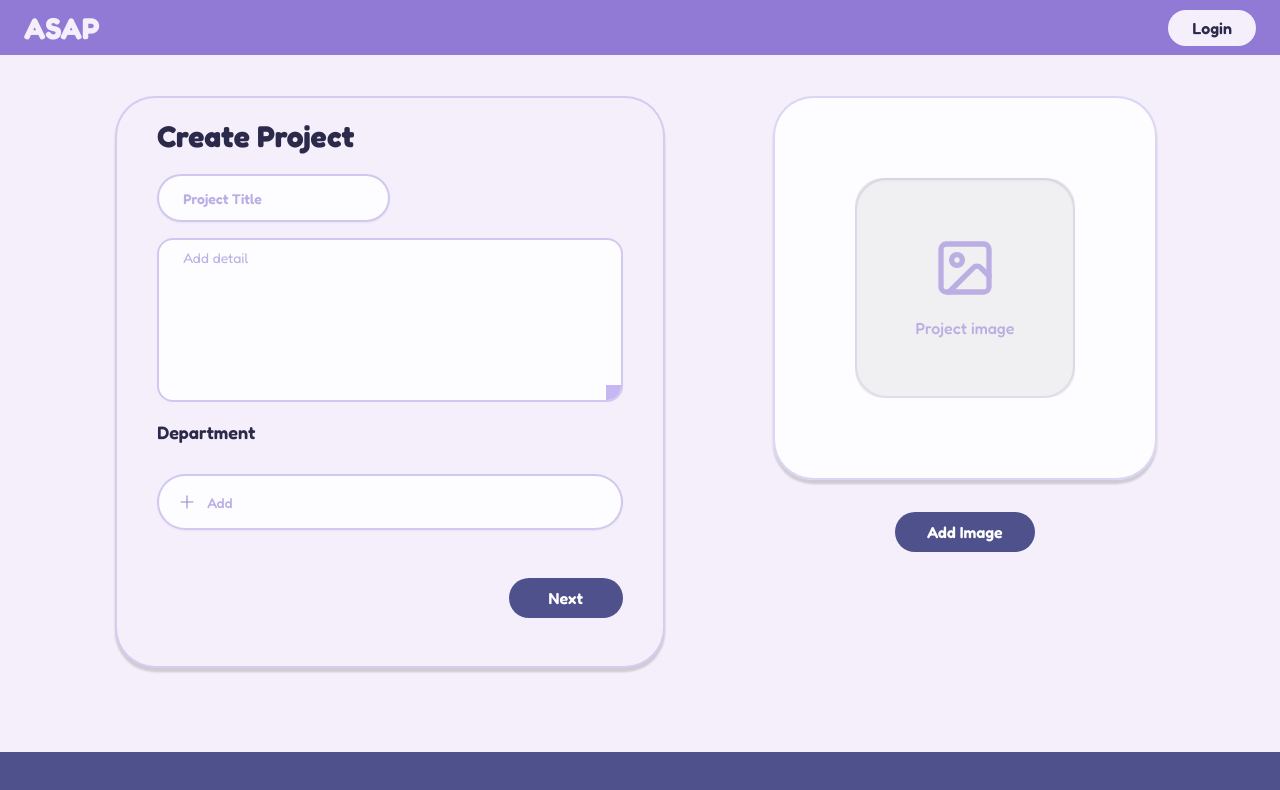
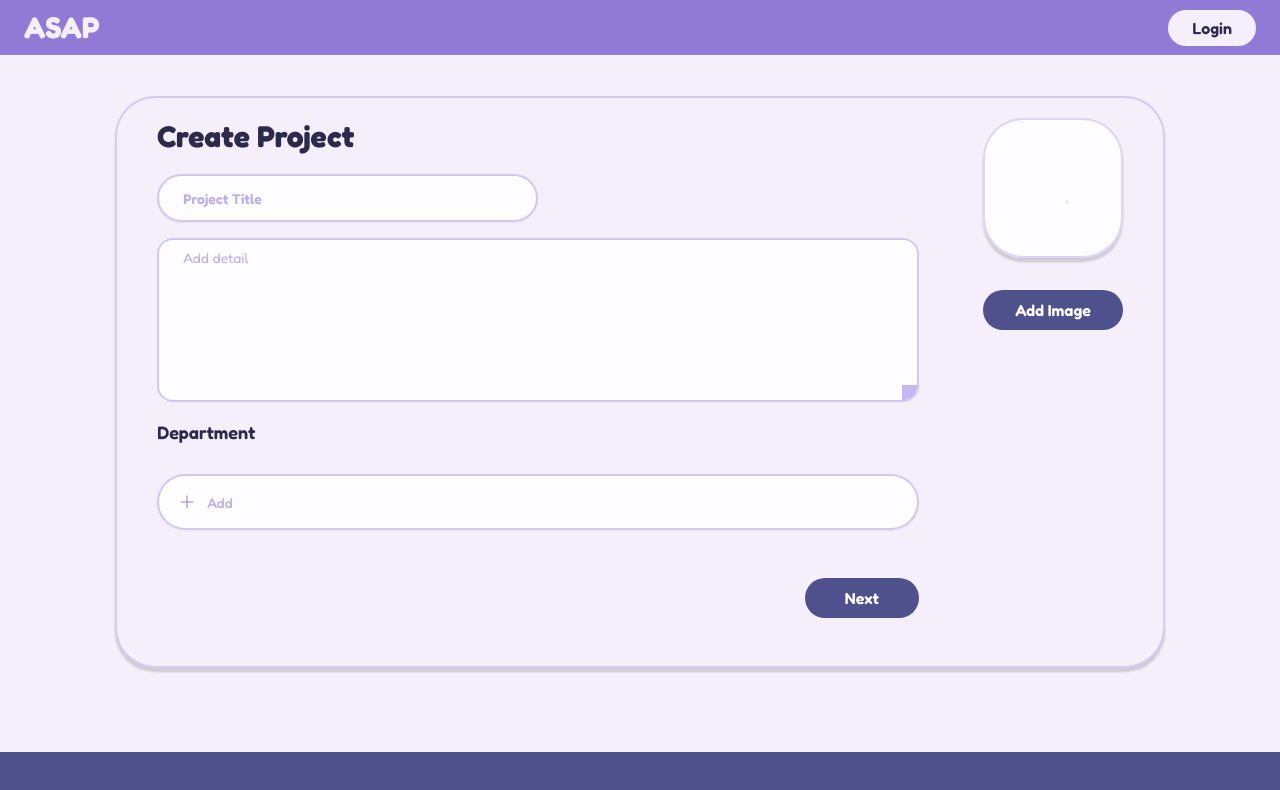
Before and after one commit to LUNATIX-04/Software-Engineering, a Next.js app: page /Projects/create in a window 1280 px wide. Shown: the top 790 px of the page. Built offline with nearby package versions, Linux system fonts and the light colour scheme; no server answers.

Commit message:
ADR-001, Secure Auth adjustment

```diff
--- a/src/components/layout/AppShell.tsx
+++ b/src/components/layout/AppShell.tsx
@@ -21,6 +21,8 @@ import { DropdownMenuLabel } from "@radix-ui/react-dropdown-menu"
 type AppShellProps = {
   children: ReactNode
 }
+
+type SignOutRedirect = "homepage" | "google" | "none"
 
 export default function AppShell({ children }: AppShellProps) {
   const pathname = usePathname()
@@ -77,16 +79,32 @@ export default function AppShell({ children }: AppShellProps) {
     }
   }, [supabase])
 
-  const handleSignOut = useCallback(async () => {
+  const handleSignOut = useCallback(async (options?: { redirect?: SignOutRedirect }) => {
     setAuthLoading(true)
     const { error } = await supabase.auth.signOut()
     if (error) {
       console.error("Failed to sign out", error)
+      setAuthLoading(false)
+      return
+    }
+    setAccountMenuOpen(false)
+    const redirect = options?.redirect ?? "homepage"
+    if (redirect === "google") {
+      await handleGoogleSignIn()
+      return
     }
     setAuthLoading(false)
-    setAccountMenuOpen(false)
+    if (redirect === "homepage") {
       router.push("/Homepage")
-  }, [router, supabase])
+    }
+  }, [handleGoogleSignIn, router, supabase])
+
+  const handleLogoClick = useCallback(() => {
+    if (isHomepage) {
+      return
+    }
+    router.push("/Homepage")
+  }, [isHomepage, router])
 
   const authenticatedUser = session?.user ?? null
   const avatarUrl =
@@ -111,56 +129,12 @@ export default function AppShell({ children }: AppShellProps) {
     <UserIcon className="size-7 text-button-foreground-on-nav" />
   )
 
-  const header = (() => {
-    if (isHomepage) {
-      return (
-        <header className="fixed inset-x-0 top-0 z-50 bg-primary px-[clamp(1.5rem,1vw,3rem)] py-[clamp(0.6rem,1vh,1rem)] ">
-          <div className="flex items-center justify-between">
-            <div className="flex items-center space-x-[clamp(1.5rem,7vw,7rem)]">
-              <h1 className="text-primary-foreground text-3xl font-bold leading-none select-none" draggable={false}>
-                ASAP
-              </h1>
-            </div>
-            {authenticatedUser ? (
-              <div className="flex items-center gap-3">
-                <span className="hidden text-button-foreground-on-nav text-base font-semibold sm:inline">
-                  {authenticatedUser.email}
-                </span>
-                <Button
-                  variant="secondary"
-                  className="bg-button-background-on-nav text-button-foreground-on-nav hover:bg-button-hover-background-on-nav rounded-full px-[clamp(2.5rem,5vw,4rem)] py-[clamp(0.5rem,1.6vh,0.85rem)] text-[clamp(1rem,2.1vw,1.15rem)] font-semibold"
-                  onClick={handleSignOut}
-                  disabled={authLoading}
-                >
-                  Log out
-                </Button>
-              </div>
-            ) : (
-              <Button
-                variant="secondary"
-                className="bg-button-background-on-nav text-button-foreground-on-nav hover:bg-button-hover-background-on-nav rounded-full ml-40 px-[clamp(2.5rem,5vw,4rem)] py-[clamp(0.5rem,1.6vh,0.85rem)] text-[clamp(1rem,2.1vw,1.15rem)] font-semibold"
-                onClick={handleGoogleSignIn}
-                disabled={authLoading}
-              >
-                {authLoading ? "Loading..." : "Login"}
-              </Button>
-            )}
-          </div>
-        </header>
-      )
+  const renderAccountDropdown = (redirect: SignOutRedirect) => {
+    if (!authenticatedUser) {
+      return null
     }
 
-    if (isProjects) {
     return (
-        <header className="fixed inset-x-0 top-0 z-50 bg-primary px-[clamp(1.5rem,1vw,3rem)] py-[clamp(0.6rem,1vh,1rem)] ">
-          <div className="flex items-center justify-between">
-            <div className="flex items-center space-x-[clamp(1.5rem,7vw,7rem)]">
-              <h1 className="text-primary-foreground text-3xl font-bold leading-none select-none" draggable={false}>
-                ASAP
-              </h1>
-            </div>
-            <div className="flex items-center gap-2">
-              {authenticatedUser ? (
       <DropdownMenu modal={false} onOpenChange={setAccountMenuOpen}>
         <DropdownMenuTrigger asChild>
           <Button
@@ -187,12 +161,88 @@ export default function AppShell({ children }: AppShellProps) {
           </DropdownMenuItem>
           <DropdownMenuItem
             className="text-button-foreground-on-nav hover:bg-button-hover-background-on-nav rounded-xl py-3 px-4 cursor-pointer text-base"
-                      onSelect={handleSignOut}
+            onSelect={() => handleSignOut({ redirect })}
           >
             Log out
           </DropdownMenuItem>
         </DropdownMenuContent>
       </DropdownMenu>
+    )
+  }
+
+  const header = (() => {
+    if (isHomepage) {
+      return (
+        <header className="fixed inset-x-0 top-0 z-50 bg-primary px-[clamp(1.5rem,1vw,3rem)] py-[clamp(0.6rem,1vh,1rem)] ">
+          <div className="flex items-center justify-between">
+            <div className="flex items-center space-x-[clamp(1.5rem,7vw,7rem)]">
+              <button
+                type="button"
+                onClick={handleLogoClick}
+                disabled={isHomepage}
+                className={cn(
+                  "rounded-full bg-transparent p-0 text-left focus-visible:outline-none focus-visible:ring-2 focus-visible:ring-button-foreground-on-nav/40",
+                  isHomepage ? "cursor-default" : "cursor-pointer"
+                )}
+                aria-label={isHomepage ? "ASAP" : "Go to homepage"}
+              >
+                <span
+                  className="text-primary-foreground text-3xl font-bold leading-none select-none"
+                  draggable={false}
+                  role="heading"
+                  aria-level={1}
+                >
+                  ASAP
+                </span>
+              </button>
+            </div>
+            <div className="flex items-center gap-2">
+              {authenticatedUser ? (
+                renderAccountDropdown("google")
+              ) : (
+                <Button
+                  variant="secondary"
+                  className="bg-button-background-on-nav text-button-foreground-on-nav hover:bg-button-hover-background-on-nav rounded-full px-[clamp(2.5rem,5vw,4rem)] py-[clamp(0.5rem,1.6vh,0.85rem)] text-[clamp(1rem,2.1vw,1.15rem)] font-semibold"
+                  onClick={handleGoogleSignIn}
+                  disabled={authLoading}
+                >
+                  {authLoading ? "Loading..." : "Login"}
+                </Button>
+              )}
+            </div>
+          </div>
+        </header>
+      )
+    }
+
+    if (isProjects) {
+      return (
+        <header className="fixed inset-x-0 top-0 z-50 bg-primary px-[clamp(1.5rem,1vw,3rem)] py-[clamp(0.6rem,1vh,1rem)] ">
+          <div className="flex items-center justify-between">
+            <div className="flex items-center space-x-[clamp(1.5rem,7vw,7rem)]">
+              <button
+                type="button"
+                onClick={handleLogoClick}
+                disabled={isHomepage}
+                className={cn(
+                  "rounded-full bg-transparent p-0 text-left focus-visible:outline-none focus-visible:ring-2 focus-visible:ring-button-foreground-on-nav/40",
+                  isHomepage ? "cursor-default" : "cursor-pointer"
+                )}
+                aria-label={isHomepage ? "ASAP" : "Go to homepage"}
+              >
+                <span
+                  className="text-primary-foreground text-3xl font-bold leading-none select-none"
+                  draggable={false}
+                  role="heading"
+                  aria-level={1}
+                >
+                  ASAP
+                </span>
+              </button>
+            </div>
+            <div className="flex items-center gap-2">
+              {authenticatedUser ? (
+                renderAccountDropdown("homepage")
               ) : (
                 <Button
                   variant="secondary"
--- a/src/components/projects/ProjectForm.tsx
+++ b/src/components/projects/ProjectForm.tsx
@@ -328,6 +328,12 @@ export function ProjectForm({
   const [zoomInputValue, setZoomInputValue] = useState(DEFAULT_ZOOM.toFixed(2))
   const [internalSubmitting, setInternalSubmitting] = useState(false)
   const [isDraggingCrop, setIsDraggingCrop] = useState(false)
+  const [isCompactLayout, setIsCompactLayout] = useState<boolean>(() => {
+    if (typeof window === "undefined") {
+      return false
+    }
+    return window.matchMedia("(max-width: 1023px)").matches
+  })
 
   useEffect(() => {
     setTitle(normalizedInitial.title)
@@ -363,6 +369,34 @@ export function ProjectForm({
       setZoomInputValue(DEFAULT_ZOOM.toFixed(2))
     }
   }, [imagePreview])
+
+  useEffect(() => {
+    if (typeof window === "undefined") {
+      return
+    }
+
+    const mediaQuery = window.matchMedia("(max-width: 1023px)")
+    const updateMatch = () => setIsCompactLayout(mediaQuery.matches)
+
+    updateMatch()
+
+    if (typeof mediaQuery.addEventListener === "function") {
+      mediaQuery.addEventListener("change", updateMatch)
+    } else {
+      // Fallback for older browsers
+      // eslint-disable-next-line deprecation/deprecation
+      mediaQuery.addListener(updateMatch)
+    }
+
+    return () => {
+      if (typeof mediaQuery.removeEventListener === "function") {
+        mediaQuery.removeEventListener("change", updateMatch)
+      } else {
+        // eslint-disable-next-line deprecation/deprecation
+        mediaQuery.removeListener(updateMatch)
+      }
+    }
+  }, [])
 
   const applyZoom = (value: number | ((current: number) => number)) => {
     setImageZoom((prevZoom) => {
@@ -762,6 +796,131 @@ export function ProjectForm({
     willChange: "transform",
   }
 
+  const renderPreviewContent = (options?: {
+    wrapperClassName?: string
+    attachScrollEffects?: boolean
+  }) => {
+    const { wrapperClassName, attachScrollEffects = true } = options ?? {}
+
+    const combinedClassName = ["flex flex-col gap-8", wrapperClassName]
+      .filter(Boolean)
+      .join(" ")
+
+    return (
+      <div className={combinedClassName}>
+        <div
+          ref={attachScrollEffects ? previewCardRef : undefined}
+          className="relative w-full max-w-sm overflow-hidden rounded-[2.5rem] border-2 border-primary/30 bg-white/80 shadow-[0_4px_2px_0.15px_rgba(0,1,0,0.15)]"
+        >
+          <div className="relative aspect-square w-full">
+            <div className="pointer-events-none absolute inset-20 rounded-[2rem] border-2 border-primary/15" aria-hidden />
+            <div
+              ref={previewImageContainerRef}
+              className={[
+                "absolute inset-20 overflow-hidden rounded-[1.75rem] bg-black/5 shadow-inner",
+                imagePreview ? (isDraggingCrop ? "cursor-grabbing" : "cursor-grab") : "",
+                imagePreview ? "select-none touch-none" : "",
+              ]
+                .filter(Boolean)
+                .join(" ")}
+              onPointerDown={handleCropPointerDown}
+              onPointerMove={handleCropPointerMove}
+              onPointerUp={endCropDragging}
+              onPointerCancel={endCropDragging}
+            >
+              {imagePreview ? (
+                <>
+                  <img
+                    src={imagePreview}
+                    alt="Selected preview"
+                    className="h-full w-full object-cover transition-transform duration-500 ease-out"
+                    style={previewImageStyle}
+                  />
+                  <div className="pointer-events-none absolute inset-0 ring-1 ring-inset ring-white/40" aria-hidden />
+                </>
+              ) : (
+                <div
+                  className="flex h-full w-full flex-col items-center justify-center gap-4 text-primary transition-[transform,opacity] duration-500 ease-out"
+                  style={{
+                    transform: "translateY(calc(var(--preview-scroll-progress, 0) * 0px))",
+                    opacity: "calc(0.6 + var(--preview-scroll-opacity, 1) - 1)",
+                  }}
+                >
+                  <ImageIcon className="size-16" />
+                  <p className="text-base font-medium">Project image</p>
+                </div>
+              )}
+            </div>
+          </div>
+        </div>
+        {imagePreview ? (
+          <div className="flex items-center justify-center gap-4 px-4 text-sm text-muted-foreground">
+            <div className="flex items-center gap-2 rounded-full border border-primary/20 bg-white/70 px-3 py-1.5 shadow-sm backdrop-blur-sm">
+              <button
+                type="button"
+                onClick={handleZoomOut}
+                className={zoomButtonClass}
+                disabled={isZoomOutDisabled}
+                aria-label="Zoom out"
+              >
+                <Minus className="size-4" aria-hidden />
+              </button>
+              <div className="flex items-center gap-1">
+                <input
+                  type="number"
+                  inputMode="decimal"
+                  min={MIN_ZOOM.toFixed(2)}
+                  max={MAX_ZOOM.toFixed(2)}
+                  step="0.01"
+                  value={zoomInputValue}
+                  onChange={handleZoomInputChange}
+                  onBlur={handleZoomInputBlur}
+                  onKeyDown={handleZoomInputKeyDown}
+                  className={zoomInputClass}
+                  aria-label="Set zoom level"
+                  disabled={!imagePreview}
+                />
+                <span className="text-sm font-semibold text-foreground">x</span>
+              </div>
+              <button
+                type="button"
+                onClick={handleZoomIn}
+                className={zoomButtonClass}
+                disabled={isZoomInDisabled}
+                aria-label="Zoom in"
+              >
+                <Plus className="size-4" aria-hidden />
+              </button>
+            </div>
+          </div>
+        ) : null}
+        {selectedImageName ? (
+          <p className="text-sm text-muted-foreground">{selectedImageName}</p>
+        ) : null}
+        {imagePreview ? (
+          <p className="text-xs text-muted-foreground">
+            Drag the image to choose which area appears in the square preview.
+          </p>
+        ) : null}
+
+        <Button
+          type="button"
+          onClick={() => fileInputRef.current?.click()}
+          className="rounded-full bg-button-background px-8 py-5 text-base font-semibold text-button-foreground transition-transform  hover:bg-button-hover-background"
+        >
+          Add Image
+        </Button>
+        <input
+          ref={fileInputRef}
+          type="file"
+          accept="image/*"
+          className="sr-only"
+          onChange={handleImageSelect}
+        />
+      </div>
+    )
+  }
+
   return (
     <div
       className={[
@@ -771,11 +930,13 @@ export function ProjectForm({
         .filter(Boolean)
         .join(" ")}
     >
-      <div className="grid gap-25 lg:grid-cols-[minmax(0,1.1fr)_minmax(0,0.8fr)] items-start">
+      <div className="flex flex-col">
         <form
           onSubmit={handleSubmit}                                         //0px 3px 5px 1px rgba(0, 0, 0, 0.25)
           className="rounded-[2.5rem] border-2 border-primary/30 bg-card-project px-10 pt-5 pb-12 shadow-[0_4px_2px_0.15px_rgba(0,1,0,0.15)]"
         >
+          <div className="lg:flex lg:items-start lg:gap-16">
+            <div className="flex-1">
               <h1 className="text-3xl font-bold text-foreground">{heading}</h1>
 
               <div className="mt-5 space-y-4">
@@ -788,6 +949,12 @@ export function ProjectForm({
                     className="h-12 w-1/2 rounded-[2rem] border-2 border-primary/40 bg-white/80 px-6 text-lg font-semibold text-foreground placeholder:text-primary/60"
                   />
                 </label>
+
+                {isCompactLayout ? (
+                  <div className="flex w-full justify-end">
+                    {renderPreviewContent({ wrapperClassName: "items-center" })}
+                  </div>
+                ) : null}
 
                 <label className="block space-y-3">
                   {/*<span className="text-lg font-semibold text-foreground">Add detail</span>*/}
@@ -872,120 +1039,17 @@ export function ProjectForm({
               {submitError ? (
                 <p className="mt-4 text-right text-sm text-destructive">{submitError}</p>
               ) : null}
-        </form>
+            </div>
 
-        <div className="flex flex-col items-center gap-8">
-          <div
-            ref={previewCardRef}
-            className="relative w-full max-w-sm overflow-hidden rounded-[2.5rem] border-2 border-primary/30 bg-white/80 shadow-[0_4px_2px_0.15px_rgba(0,1,0,0.15)]"
-          >
-            <div className="relative aspect-square w-full">
-              <div className="pointer-events-none absolute inset-20 rounded-[2rem] border-2 border-primary/15" aria-hidden />
-              <div
-                ref={previewImageContainerRef}
-                className={[
-                  "absolute inset-20 overflow-hidden rounded-[1.75rem] bg-black/5 shadow-inner",
-                  imagePreview ? (isDraggingCrop ? "cursor-grabbing" : "cursor-grab") : "",
-                  imagePreview ? "select-none touch-none" : "",
-                ]
-                  .filter(Boolean)
-                  .join(" ")}
-                onPointerDown={handleCropPointerDown}
-                onPointerMove={handleCropPointerMove}
-                onPointerUp={endCropDragging}
-                onPointerCancel={endCropDragging}
-              >
-                {imagePreview ? (
-                  <>
-                    <img
-                      src={imagePreview}
-                      alt="Selected preview"
-                      className="h-full w-full object-cover transition-transform duration-500 ease-out"
-                      style={previewImageStyle}
-                    />
-                    <div className="pointer-events-none absolute inset-0 ring-1 ring-inset ring-white/40" aria-hidden />
-                  </>
-                ) : (
-                  <div
-                    className="flex h-full w-full flex-col items-center justify-center gap-4 text-primary transition-[transform,opacity] duration-500 ease-out"
-                    style={{
-                      transform: "translateY(calc(var(--preview-scroll-progress, 0) * 0px))",
-                      opacity: "calc(0.6 + var(--preview-scroll-opacity, 1) - 1)",
-                    }}
-                  >
-                    <ImageIcon className="size-16" />
-                    <p className="text-base font-medium">Project image</p>
-                  </div>
-                )}
-              </div>
-            </div>
-            {imagePreview ? (
-              <div className="flex items-center justify-center gap-4 px-4 pb-6 text-sm text-muted-foreground">
-                <div className="flex items-center gap-2 rounded-full border border-primary/20 bg-white/70 px-3 py-1.5 shadow-sm backdrop-blur-sm">
-                  <button
-                    type="button"
-                    onClick={handleZoomOut}
-                    className={zoomButtonClass}
-                    disabled={isZoomOutDisabled}
-                    aria-label="Zoom out"
-                  >
-                    <Minus className="size-4" aria-hidden />
-                  </button>
-                  <div className="flex items-center gap-1">
-                    <input
-                      type="number"
-                      inputMode="decimal"
-                      min={MIN_ZOOM.toFixed(2)}
-                      max={MAX_ZOOM.toFixed(2)}
-                      step="0.01"
-                      value={zoomInputValue}
-                      onChange={handleZoomInputChange}
-                      onBlur={handleZoomInputBlur}
-                      onKeyDown={handleZoomInputKeyDown}
-                      className={zoomInputClass}
-                      aria-label="Set zoom level"
-                      disabled={!imagePreview}
-                    />
-                    <span className="text-sm font-semibold text-foreground">x</span>
-                  </div>
-                  <button
-                    type="button"
-                    onClick={handleZoomIn}
-                    className={zoomButtonClass}
-                    disabled={isZoomInDisabled}
-                    aria-label="Zoom in"
-                  >
-                    <Plus className="size-4" aria-hidden />
-                  </button>
-                </div>
+            {!isCompactLayout ? (
+              <div className="hidden lg:flex lg:ml-auto lg:flex-col lg:items-end lg:gap-8 lg:sticky lg:top-[6.5rem]">
+                {renderPreviewContent({
+                  wrapperClassName: "items-center lg:items-end",
+                })}
               </div>
             ) : null}
           </div>
-
-          {selectedImageName ? (
-            <p className="text-sm text-muted-foreground">{selectedImageName}</p>
-          ) : null}
-          {imagePreview ? (
-            <p className="text-xs text-muted-foreground">
-              Drag the image to choose which area appears in the square preview.
-            </p>
-          ) : null}
-
-          <Button
-            type="button"
-            onClick={() => fileInputRef.current?.click()}
-            className="rounded-full bg-button-background px-8 py-5 text-base font-semibold text-button-foreground transition-transform  hover:bg-button-hover-background"
-          >
-            Add Image
-          </Button>
-          <input
-            ref={fileInputRef}
-            type="file"
-            accept="image/*"
-            className="sr-only"
-            onChange={handleImageSelect}
-          />
-        </div>
+        </form>
       </div>
     </div>
   )
```
Lines whose indentation alone changed are shown as unchanged.
